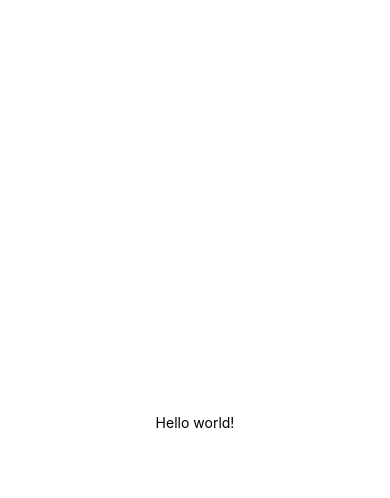
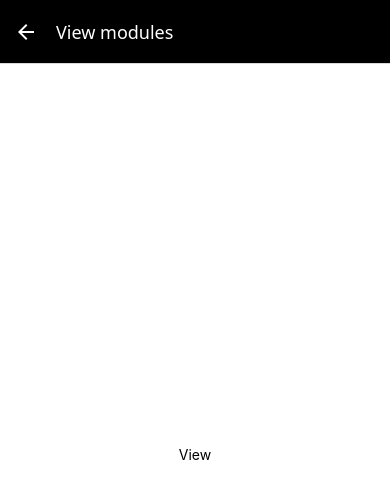
Before and after one commit to hadi2605/crudler, a React Native app: screen /ModuleViewScreen in a window 390 px wide. Shown: the top 498 px of the page. Built offline with nearby package versions, Linux system fonts and the light colour scheme.

Commit message:
Completed second video changes (#1)

```diff
--- a/App.js
+++ b/App.js
@@ -1,26 +1,52 @@
-import { StatusBar } from 'expo-status-bar';
-import { StyleSheet, Text, View } from 'react-native';
+import { NavigationContainer } from '@react-navigation/native';
+import { createNativeStackNavigator } from '@react-navigation/native-stack';
+import ModuleListScreen from './src/components/screens/ModuleListScreen';
+import ModuleAddScreen from './src/components/screens/ModuleAddScreen';
+import ModuleViewScreen from './src/components/screens/ModuleViewScreen';
+import ModuleModifyScreen from './src/components/screens/ModuleModifyScreen';
 
+const Stack = createNativeStackNavigator();
 export const App = () => {
   // Initialisation --------------
   // State ----------------
   // Handlers -------------
   // View -------------
   return (
-    <View style={styles.container}>
-      <Text>Hello world!</Text>
-      <StatusBar style="auto" />
-    </View>
+    <NavigationContainer>
+      <Stack.Navigator
+        initialRouteName='ModuleListScreen'
+        screenOptions={{
+          headerStyle: { backgroundColor: 'black' },
+          headerTintColor: 'white',
+       }}
+       >
+
+       <Stack.Screen
+        name='ModuleListScreen'
+        component={ModuleListScreen}
+        options={{ title: 'List modules'}}
+        />
+        <Stack.Screen
+        name='ModuleAddScreen'
+        component={ModuleAddScreen}
+        options={{ title: 'Add modules'}}
+        />
+        <Stack.Screen
+        name='ModuleViewScreen'
+        component={ModuleViewScreen}
+        options={{ title: 'View modules'}}
+        />
+        <Stack.Screen
+        name='ModuleModifyScreen'
+        component={ModuleModifyScreen}
+        options={{ title: 'Modify modules'}}
+        />
+
+      </Stack.Navigator>
+    </NavigationContainer>
   );
 }
 
-const styles = StyleSheet.create({
-  container: {
-    flex: 1,
-    backgroundColor: '#fff',
-    alignItems: 'center',
-    justifyContent: 'center',
-  },
-});
 
-export default App
+
+export default App;
--- a/package.json
+++ b/package.json
@@ -9,6 +9,7 @@
     "web": "expo start --web"
   },
   "dependencies": {
+    "@react-navigation/native-stack": "^7.3.26",
     "expo": "~54.0.12",
     "expo-status-bar": "~3.0.8",
     "react": "19.1.0",
--- /dev/null
+++ b/src/components/layout/Screen.js
@@ -0,0 +1,26 @@
+import { StatusBar } from 'expo-status-bar';
+import { StyleSheet, View } from 'react-native';
+
+const Screen = ({ children }) => {
+  // Initialisation --------------
+  // State ----------------
+  // Handlers -------------
+  // View -------------
+  return (
+    <View style={styles.screen}>
+      {children}
+      <StatusBar style="light" />
+    </View>
+  );
+}
+
+const styles = StyleSheet.create({
+  screen: {
+    flex: 1,
+    backgroundColor: '#fff',
+    alignItems: 'center',
+    justifyContent: 'center',
+  },
+});
+
+export default Screen;
--- /dev/null
+++ b/src/components/screens/ModuleAddScreen.js
@@ -0,0 +1,20 @@
+import { StyleSheet, Text } from 'react-native';
+import Screen from '../layout/Screen';
+
+const ModuleAddScreen = () => {
+  // Initialisation --------------
+  // State ----------------
+  // Handlers -------------
+  // View -------------
+  return (
+    <Screen>
+
+      <Text>Add</Text>
+
+    </Screen>
+  );
+}
+
+const styles = StyleSheet.create({});
+
+export default ModuleAddScreen;
--- /dev/null
+++ b/src/components/screens/ModuleListScreen.js
@@ -0,0 +1,20 @@
+import { StyleSheet, Text } from 'react-native';
+import Screen from '../layout/Screen';
+
+const ModuleListScreen = () => {
+  // Initialisation --------------
+  // State ----------------
+  // Handlers -------------
+  // View -------------
+  return (
+    <Screen>
+
+      <Text>List</Text>
+
+    </Screen>
+  );
+}
+
+const styles = StyleSheet.create({});
+
+export default ModuleListScreen;
--- /dev/null
+++ b/src/components/screens/ModuleModifyScreen.js
@@ -0,0 +1,20 @@
+import { StyleSheet, Text } from 'react-native';
+import Screen from '../layout/Screen';
+
+const ModuleModifyScreen = () => {
+  // Initialisation --------------
+  // State ----------------
+  // Handlers -------------
+  // View -------------
+  return (
+    <Screen>
+
+      <Text>Modify</Text>
+
+    </Screen>
+  );
+}
+
+const styles = StyleSheet.create({});
+
+export default ModuleModifyScreen;
--- /dev/null
+++ b/src/components/screens/ModuleViewScreen.js
@@ -0,0 +1,20 @@
+import { StyleSheet, Text } from 'react-native';
+import Screen from '../layout/Screen';
+
+const ModuleViewScreen = () => {
+  // Initialisation --------------
+  // State ----------------
+  // Handlers -------------
+  // View -------------
+  return (
+    <Screen>
+
+      <Text>View</Text>
+
+    </Screen>
+  );
+}
+
+const styles = StyleSheet.create({});
+
+export default ModuleViewScreen;
```
Also changed, not shown: 1 other file (tests, documents, lock files or other folders).
